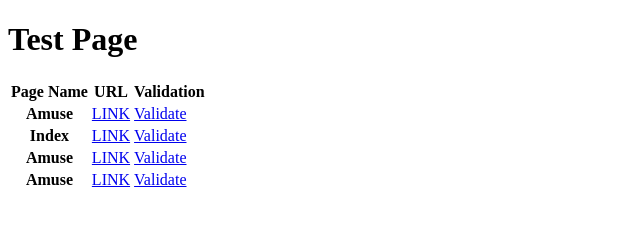
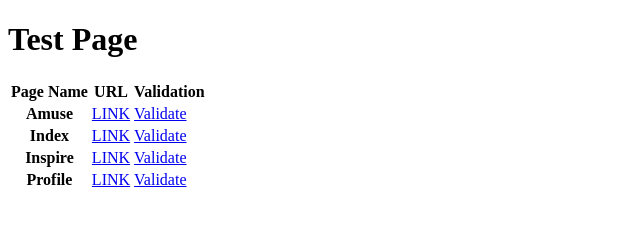
Before and after one commit to theboss3812/theboss3812.github.io, a plain HTML site: page test.html in a window 1280 px wide. Shown: the full height of the page, 0-640 px from the left. Drawn offline with Linux system fonts and the light colour scheme.

Commit message:
Changed the names in the table

```diff
--- a/test.html
+++ b/test.html
@@ -23,12 +23,12 @@
       <td><a href="https://validator.w3.org/nu/?doc=https://theboss3812.github.io/index.html">Validate</td>
     </tr>
       <tr>
-      <th>Amuse</th>
+      <th>Inspire</th>
       <td><a href="inspire.html">LINK</td>
       <td><a href="https://validator.w3.org/nu/?doc=https://theboss3812.github.io/inspire.html">Validate</td>
     </tr>
       <tr>
-      <th>Amuse</th>
+      <th>Profile</th>
       <td><a href="profile.html">LINK</td>
       <td><a href="https://validator.w3.org/nu/?doc=https://theboss3812.github.io/profile.html">Validate</td>
     </tr>
```
